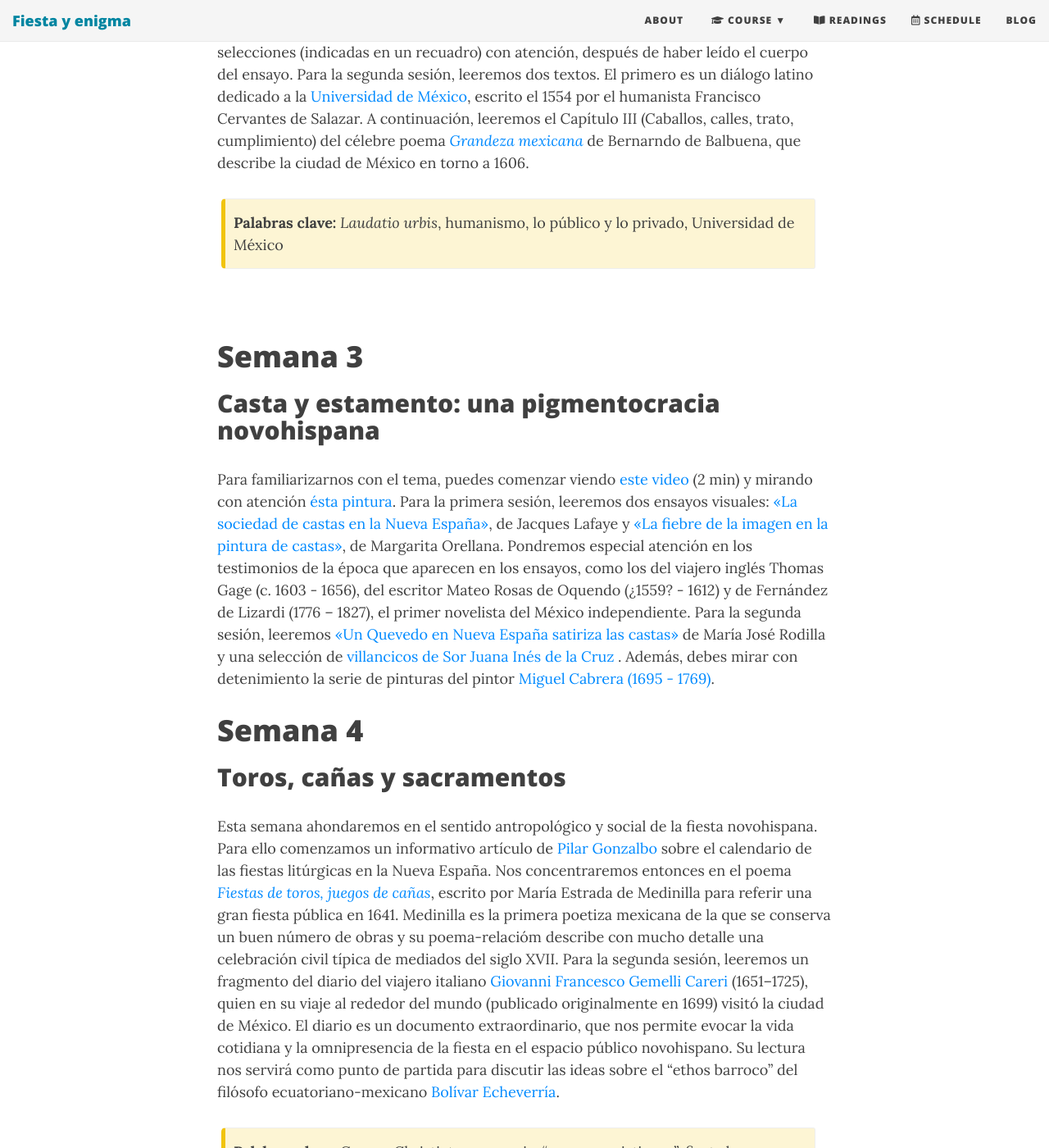
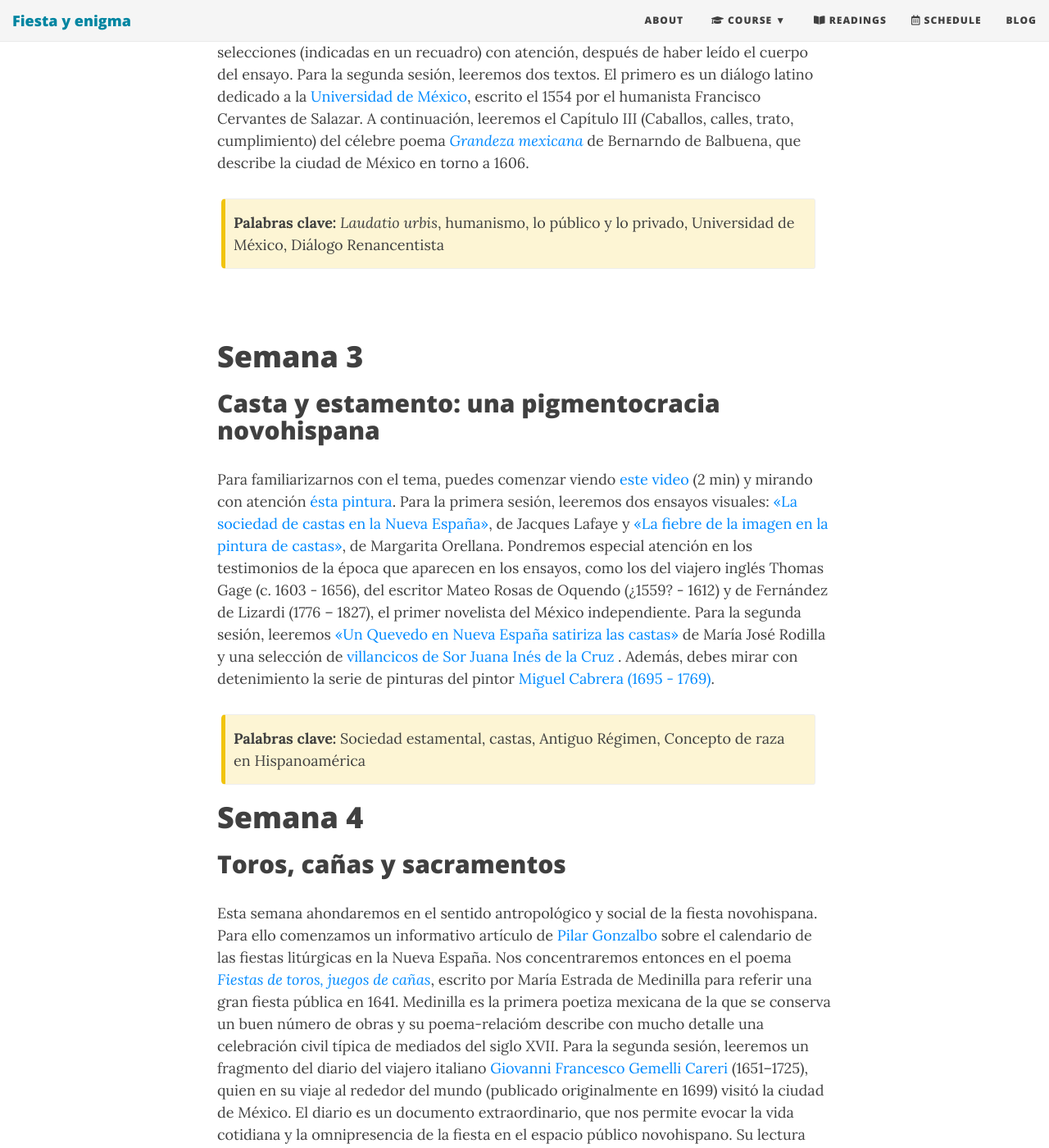
Before and after one commit to Hipomenes/novohispana, a Jekyll site: the page built from syllabus.md, in a window 1280 px wide and 1400 px high, scrolled down 2151 px. Shown: the whole window at 82% size. Built offline with Jekyll 4.4.1, drawn with Linux system fonts in a browser that asks for light colours; nearby versions of some CDN libraries.

Commit message:
Update syllabus.md

```diff
--- a/syllabus.md
+++ b/syllabus.md
@@ -28,7 +28,7 @@ Comenzamos el curso con dos lecturas que ofrecen miradas de conjunto sobre el vi
 Comenzaremos leyendo un ensayo de María de León Cázares, ["A cielo abierto: la convivencia en plazas y calles"](https://drive.google.com/file/d/1PlmL8H6Nv0Lmyv8ar0HhKaNO-X8fo9we/view?usp=sharing), publicado en la *Historia de la vida privada en México*. Este ensayo contiene una selección de fuentes primarias de la época que describen diversos episodios importantes acontecidos en la ciudad de México: recomiendo que leas estas selecciones (indicadas en un recuadro) con atención, después de haber leído el cuerpo del ensayo. Para la segunda sesión, leeremos dos textos. El primero es un diálogo latino dedicado a la [Universidad de México](), escrito el 1554 por el humanista Francisco Cervantes de Salazar. A continuación, leeremos el Capítulo III (Caballos, calles, trato, cumplimiento) del célebre poema [*Grandeza mexicana*]() de Bernarndo de Balbuena, que describe la ciudad de México en torno a 1606.
 
 {: .box-warning}
-**Palabras clave:** *Laudatio urbis*, humanismo, lo público y lo privado, Universidad de México
+**Palabras clave:** *Laudatio urbis*, humanismo, lo público y lo privado, Universidad de México, Diálogo Renancentista
 
 <br>
 
@@ -41,6 +41,10 @@ Pondremos especial atención en los testimonios de la época que aparecen en los
 Para la segunda sesión, leeremos [«Un Quevedo en Nueva España satiriza las castas»](http://ezproxy.bu.edu/login?url=https://www.jstor.org/stable/24326829) de María José Rodilla y una selección de [villancicos de Sor Juana Inés de la Cruz](http://ezproxy.bu.edu/login?url=https://www.jstor.org/stable/24326828)
 .
 Además, debes mirar con detenimiento la serie de pinturas del pintor [Miguel Cabrera (1695 - 1769)](http://ablaevariteprobatum.blogspot.com/2013/04/miguel-cabrera-y-la-pintura-de-castas.html).
+
+{: .box-warning}
+**Palabras clave:** Sociedad estamental, castas, Antiguo Régimen, Concepto de raza en Hispanoamérica
+
 
 # Semana 4
 
```
